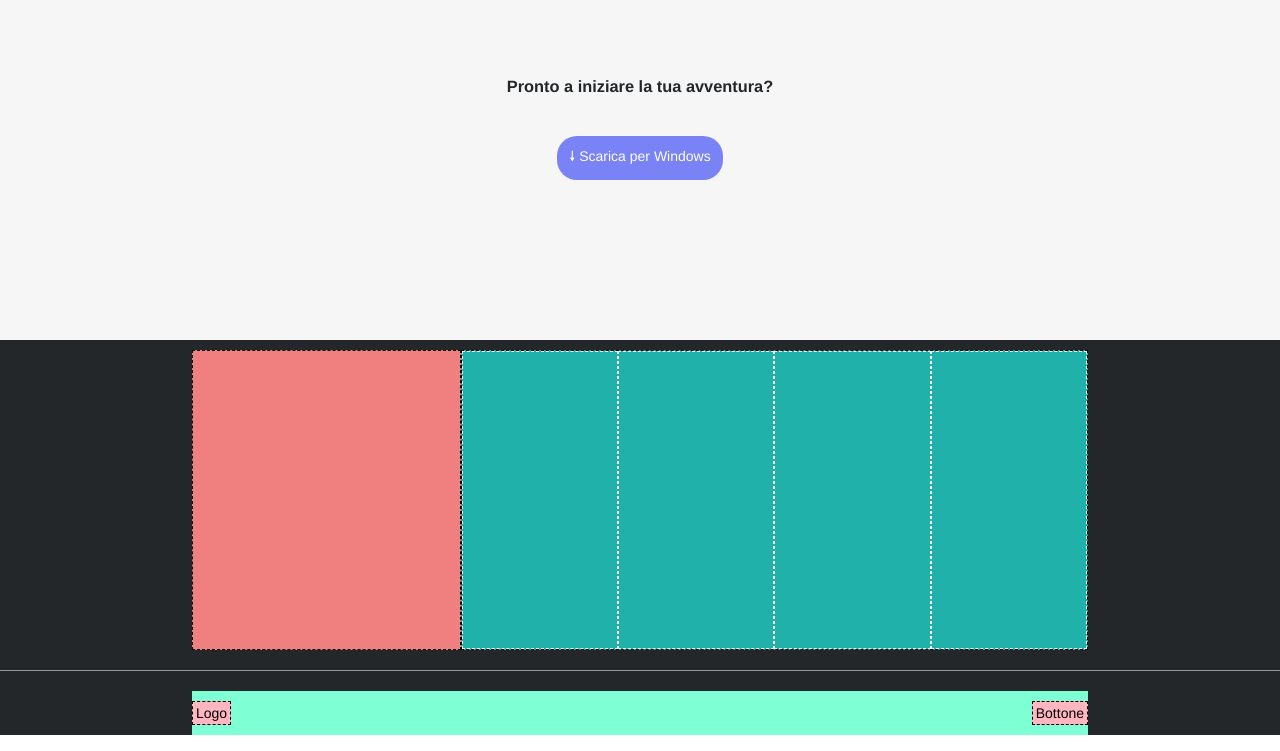
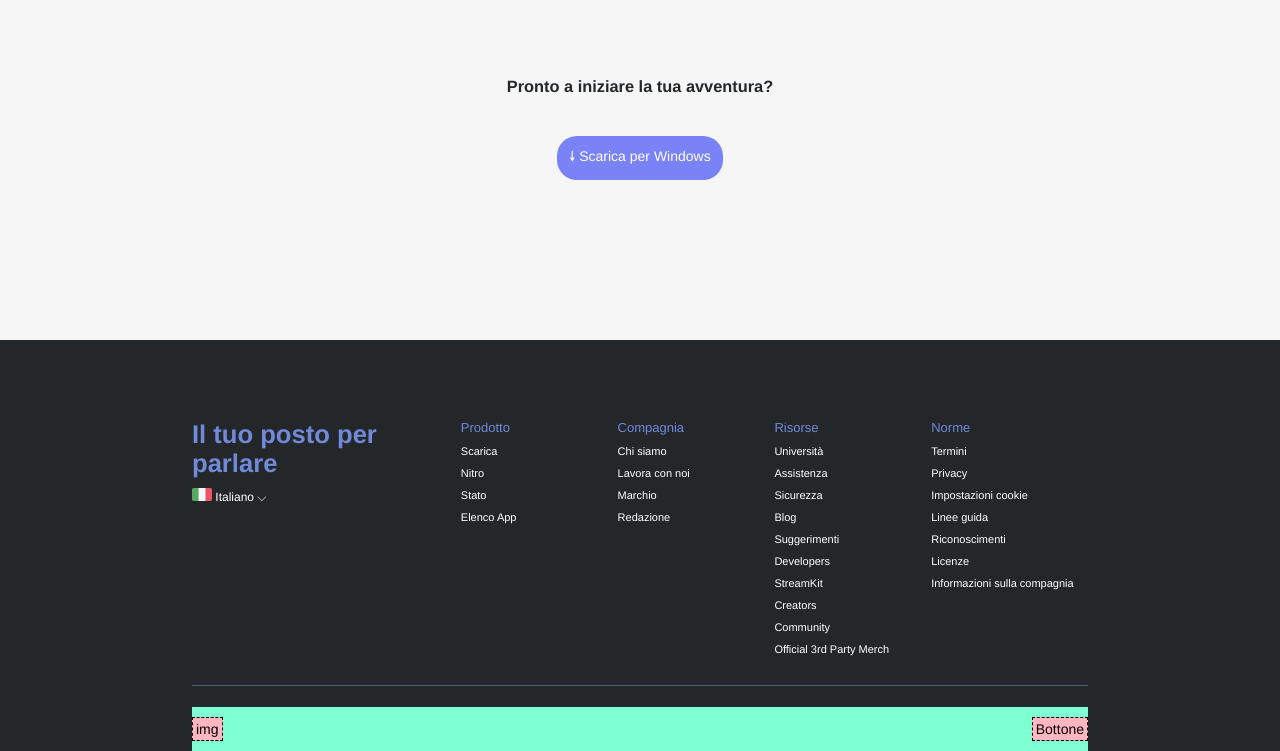
Before and after one commit to JohnQuimson/htmlcss-discord, a plain HTML site: page index.html in a window 1280 px wide. Shown: the part 2558-3309 px from the top of the page. Drawn offline with Linux system fonts and the light colour scheme.

Commit message:
feat: footer-top

```diff
--- a/index.html
+++ b/index.html
@@ -91,20 +91,67 @@
         <!-- footer-top -->
         <div class="footer-top">
             <div class="cont-footer-top layout">
-                <div class="social"></div>
+                <div class="social">
+                    <h4>Il tuo posto per parlare</h4>
+                    <div class="lingua">
+                        <img src="img/ita.png" alt="bandiera">
+                        <span>Italiano ⌵</span>
+                    </div>
+                </div>
                 <div class="info">
                     <!-- Colonne info -->
-                    <div class="c1"></div>
-                    <div class="c2"></div>
-                    <div class="c3"></div>
-                    <div class="c4"></div>
+                    <div class="c1">
+                        <ul>
+                            <li class="titolo">Prodotto</li>
+                            <li>Scarica</li>
+                            <li>Nitro</li>
+                            <li>Stato</li>
+                            <li>Elenco App</li>
+                        </ul>
+                    </div>
+                    <div class="c2">
+                        <ul>
+                            <li class="titolo">Compagnia</li>
+                            <li>Chi siamo</li>
+                            <li>Lavora con noi</li>
+                            <li>Marchio</li>
+                            <li>Redazione</li>
+                        </ul>
+                    </div>
+                    <div class="c3">
+                        <ul>
+                            <li class="titolo">Risorse</li>
+                            <li>Università</li>
+                            <li>Assistenza</li>
+                            <li>Sicurezza</li>
+                            <li>Blog</li>
+                            <li>Suggerimenti</li>
+                            <li>Developers</li>
+                            <li>StreamKit</li>
+                            <li>Creators</li>
+                            <li>Community</li>
+                            <li>Official 3rd Party Merch</li>
+                        </ul>
+                    </div>
+                    <div class="c4">
+                        <ul>
+                            <li class="titolo">Norme</li>
+                            <li>Termini</li>
+                            <li>Privacy</li>
+                            <li>Impostazioni cookie</li>
+                            <li>Linee guida</li>
+                            <li>Riconoscimenti</li>
+                            <li>Licenze</li>
+                            <li>Informazioni sulla compagnia</li>
+                        </ul>
+                    </div>
                 </div>
             </div>
         </div>
         <!-- footer-bottom -->
         <div class="footer-bottom">
             <div class="cont-footer-bottom layout">
-                <div class="logo-bottom">Logo</div>
+                <div class="logo-bottom">img</div>
                 <div class="bottone">Bottone</div>
             </div>
         </div>
--- a/style.css
+++ b/style.css
@@ -70,25 +70,25 @@ Debug
 }
 
 .debug .social{
-    background-color: #f08080;
-    height: 300px;
-    border: 1px dashed black;
+    /* background-color: #f08080; */
+    /* height: 300px; */
+    /* border: 1px dashed black; */
 }
 
 .debug .info{
-    background-color: #20b2aa;
-    height: 300px;
-    border: 1px dashed black;
+    /* background-color: #20b2aa; */
+    /* height: 300px; */
+    /* border: 1px dashed black; */
 }
 
 .debug .info div{
-    border: 1px dashed white;
+    /* border: 1px dashed white; */
 }
 
 /* Debug footer-bottom */
 .debug .footer-bottom{
     background-color: #23272a;
-    border-top: 1px solid #969696;
+    border-top: 1px solid #23272a;
 }
 
 .debug .cont-footer-bottom{
@@ -145,6 +145,10 @@ header{
 
 a{
     text-decoration: none;
+}
+
+ul{
+    list-style: none;
 }
 
 /*
@@ -297,21 +301,51 @@ Footer
  */
 
  /* footer-top */
+.footer-top{
+    color: white;
+    font-size: 11px;
+}
+
 .cont-footer-top{
     display: flex;
     width: 70%;
     justify-content: center;
-    padding-top: 10px;
+    padding-top: 10vh;
     padding-bottom: 20px;
+    border-bottom: 1px solid #4f5d8c;
 }
 
 .social{
     width: 30%;
 }
 
+h4{
+    color: #7289da;
+    font-size: 2vw;
+}
+
+/* Bandiera italia */
+.social img{
+    width: 20px;
+}
+
+.lingua{
+    padding-top: 10px;
+    font-size: 12px;
+}
+
 .info{
     width: 70%;
     display: flex;
+}
+
+li{
+    padding-bottom: 10px;
+}
+
+.titolo{
+    color: #7289da;
+    font-size: 13px;
 }
 
 .info div{
@@ -325,6 +359,7 @@ Footer
     justify-content: space-between;
     padding: 10px 0;
     margin-top: 20px;
+
 }
 
 .logo-bottom{
```
Also changed, not shown: img/ita.png (added).
